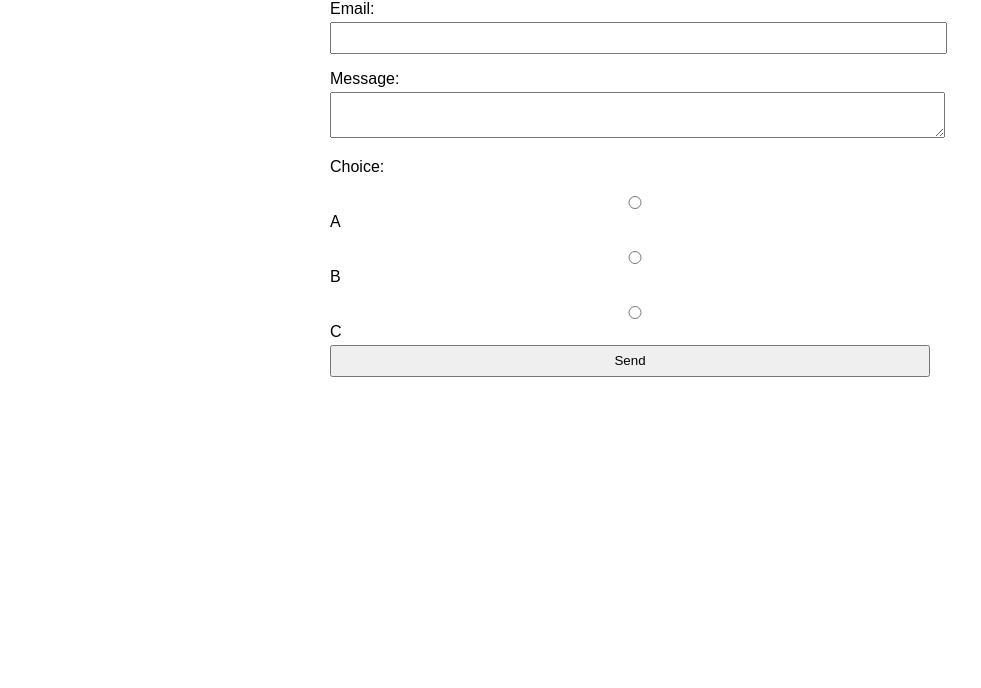
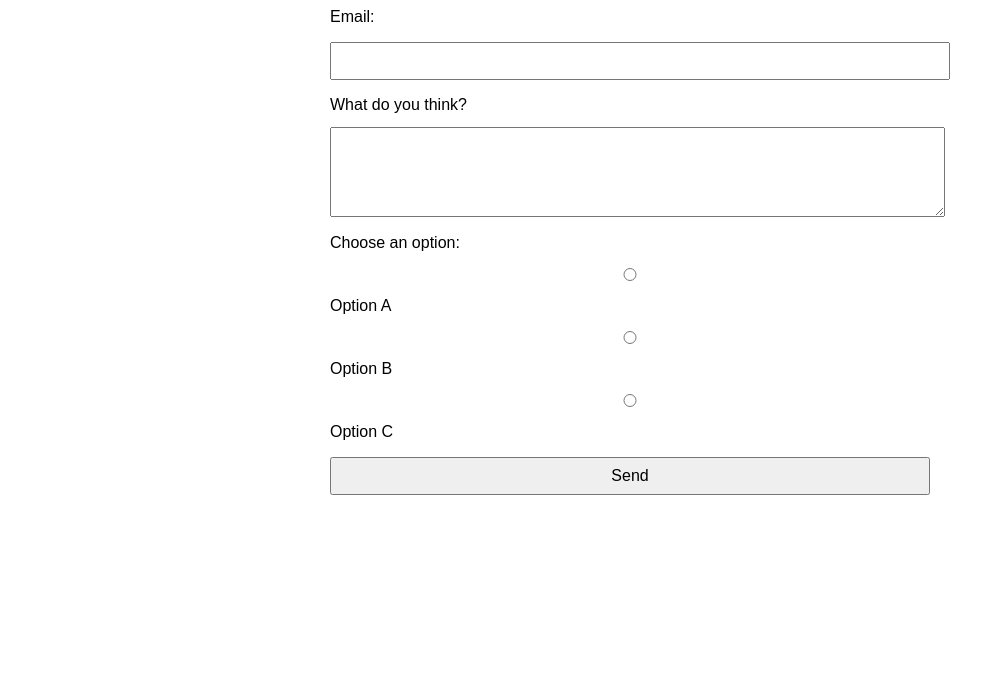
Before and after one commit to traiannicula/traiannicula.github.io, a plain HTML site: page index.html in a window 1280 px wide. Shown: the part 112-800 px from the top of the page, without its empty margins (10-991 px from the left). Drawn offline with Linux system fonts and the light colour scheme.

Commit message:
Update index.html

```diff
--- a/index.html
+++ b/index.html
@@ -1,75 +1,45 @@
 <!DOCTYPE html>
 <html lang="en">
-
 <head>
   <meta charset="UTF-8" />
+  <meta name="viewport" content="width=device-width, initial-scale=1.0"/>
   <title>Custom Form</title>
   <style>
     body {
-      font-family: sans-serif;
+      font-family: Arial, sans-serif;
       padding: 2em;
+    }
+    form {
       max-width: 600px;
       margin: auto;
     }
-
-    label {
-      display: block;
-      margin-top: 1em;
+    input, textarea, button {
+      width: 100%;
+      margin: 1em 0;
+      padding: 0.5em;
+      font-size: 1em;
     }
-
-    input,
-    textarea,
-    button {
-      width: 100%;
-      padding: 0.5em;
-      margin-top: 0.3em;
-    }
-
-    .no-copy *:not(input):not(textarea):not(select):not(button):not(label) {
+    /* 🛡️ Copy protection */
+    *:not(input):not(textarea):not(select):not(button):not(label) {
       user-select: none !important;
     }
   </style>
 </head>
+<body>
+  <h1>Feedback Form</h1>
+  <form action="https://script.google.com/macros/s/AKfycbxfV9Vha2Tc_PMgjm0M-txBdV8L8InOCzsWtf5Sv0X1IW39bnm_aYGP87duKIIcIfKo_Q/exec" method="POST">
+    <label>Email:</label>
+    <input type="email" name="email" required>
 
-<body class="no-copy">
-  <h1>Feedback Form</h1>
-  <form id="myForm">
-    <label>Email:
-      <input type="email" name="email" required />
-    </label>
-    <label>Message:
-      <textarea name="message" required></textarea>
-    </label>
-    <label>Choice:
-      <label><input type="radio" name="choice" value="A" required> A</label>
-      <label><input type="radio" name="choice" value="B"> B</label>
-      <label><input type="radio" name="choice" value="C"> C</label>
-    </label>
+    <label>What do you think?</label>
+    <textarea name="message" rows="5" required></textarea>
+
+    <label>Choose an option:</label>
+    <label><input type="radio" name="choice" value="A" required> Option A</label>
+    <label><input type="radio" name="choice" value="B"> Option B</label>
+    <label><input type="radio" name="choice" value="C"> Option C</label>
+
     <button type="submit">Send</button>
   </form>
-
-  <script>
-    const form = document.getElementById("myForm");
-    // ...existing code...
-    form.addEventListener("submit", async (e) => {
-      e.preventDefault();
-      const formData = new FormData(form);
-      const params = new URLSearchParams(formData).toString();
-
-      const response = await fetch(
-        "https://script.google.com/macros/s/AKfycbxfV9Vha2Tc_PMgjm0M-txBdV8L8InOCzsWtf5Sv0X1IW39bnm_aYGP87duKIIcIfKo_Q/exec?" + params,
-        { method: "GET" }
-      );
-
-      if (response.ok) {
-        alert("Response submitted successfully!");
-        form.reset();
-      } else {
-        alert("Something went wrong.");
-      }
-    });
-    // ...existing code...
-  </script>
 </body>
-
 </html>
```
